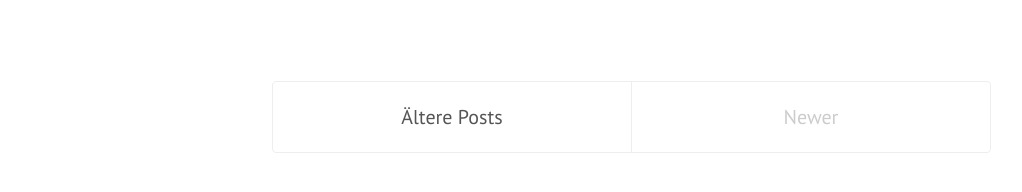
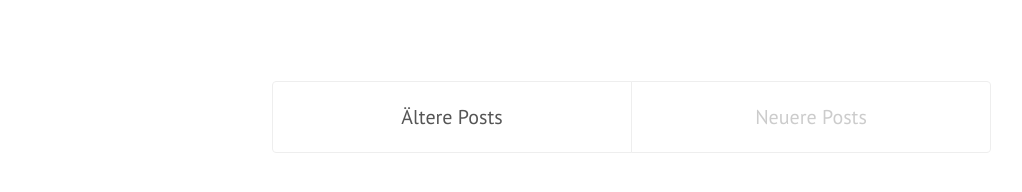
Before and after one commit to Sascha-B23/Sascha-B23.github.io, a Jekyll site: the page built from index.html, in a window 1280 px wide and 900 px high, scrolled down 1619 px. Shown: the part 687-879 px from the top of the window, without its empty margins (8-1030 px from the left). Built offline with Jekyll 4.4.1, drawn with Linux system fonts in a browser that asks for light colours; the list of posts is cut into pages by our own code.

Commit message:
Translation fix

```diff
--- a/index.html
+++ b/index.html
@@ -23,7 +23,7 @@
   {% if paginator.next_page %}
     <a class="pagination-item older" href="{{ paginator.next_page_path | absolute_url }}">Ältere Posts</a>
   {% else %}
-    <span class="pagination-item older">Older</span>
+    <span class="pagination-item older">Ältere Posts</span>
   {% endif %}
   {% if paginator.previous_page %}
     {% if paginator.page == 2 %}
@@ -32,6 +32,6 @@
       <a class="pagination-item newer" href="{{ paginator.previous_page_path | absolute_url }}">Neuere Posts</a>
     {% endif %}
   {% else %}
-    <span class="pagination-item newer">Newer</span>
+    <span class="pagination-item newer">Neuere Posts</span>
   {% endif %}
 </div>
```
